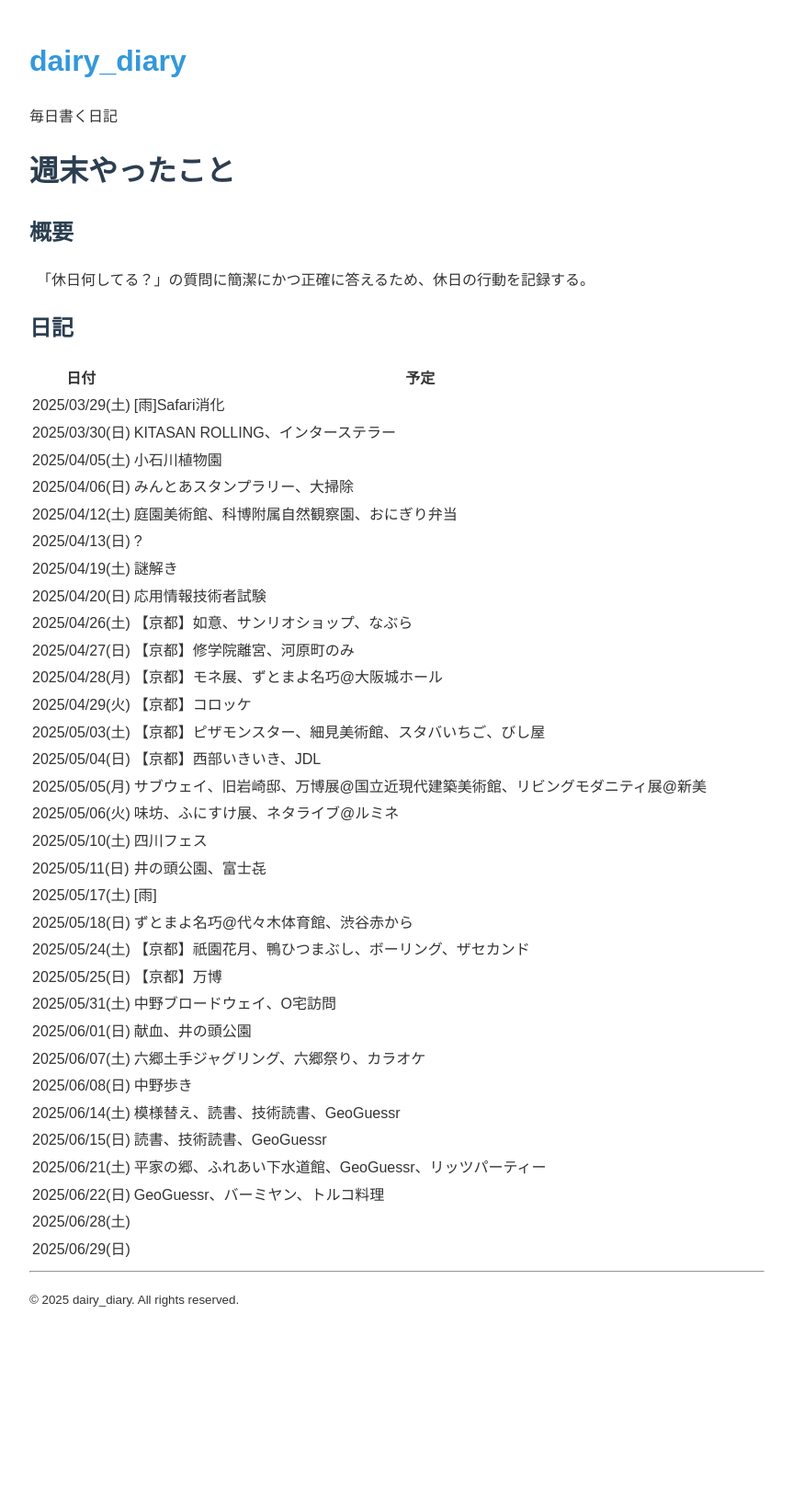
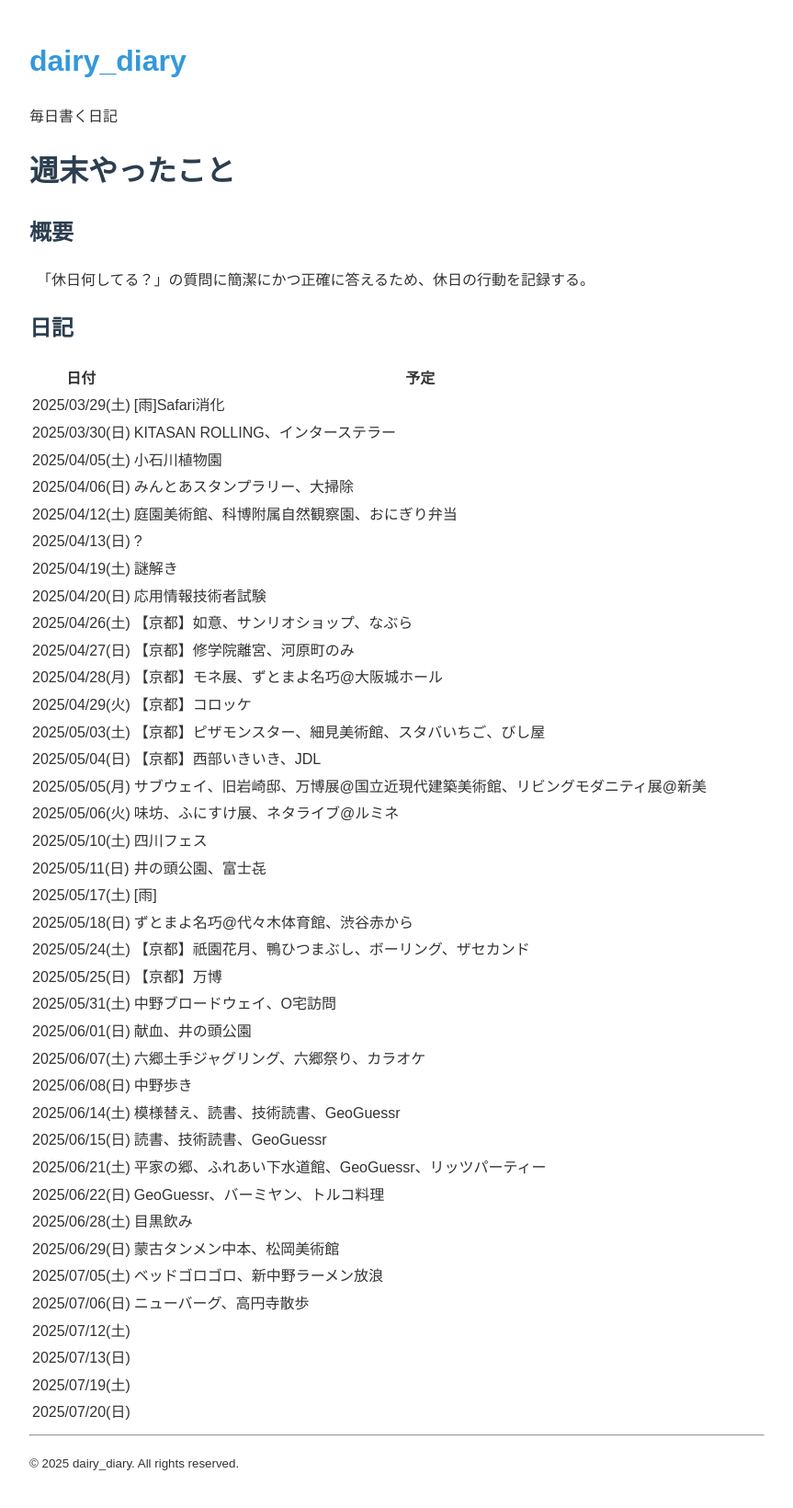
Before and after one commit to hika-pan/daily_diary, a Jekyll site: the page built from diary/2025/weekend/weekend_diary.md, in a window 1280 px wide. Shown: the whole page at 92% size, without its empty margins (208-1071 px from the left). Built offline with Jekyll 4.4.1, drawn with Linux system fonts in a browser that asks for light colours; our own code applies the rules of GitHub Pages for plain Markdown files; before the commit the page ends 1462 px from its top, so only the background shows below that.

Commit message:
weelly: 週末活動更新

```diff
--- a/diary/2025/weekend/weekend_diary.md
+++ b/diary/2025/weekend/weekend_diary.md
@@ -38,5 +38,11 @@
 | 2025/06/15(日) | 読書、技術読書、GeoGuessr |
 | 2025/06/21(土) | 平家の郷、ふれあい下水道館、GeoGuessr、リッツパーティー |
 | 2025/06/22(日) | GeoGuessr、バーミヤン、トルコ料理 |
-| 2025/06/28(土) | |
-| 2025/06/29(日) | |
+| 2025/06/28(土) | 目黒飲み |
+| 2025/06/29(日) | 蒙古タンメン中本、松岡美術館 |
+| 2025/07/05(土) | ベッドゴロゴロ、新中野ラーメン放浪 |
+| 2025/07/06(日) | ニューバーグ、高円寺散歩 |
+| 2025/07/12(土) | |
+| 2025/07/13(日) | |
+| 2025/07/19(土) | |
+| 2025/07/20(日) | |
```
